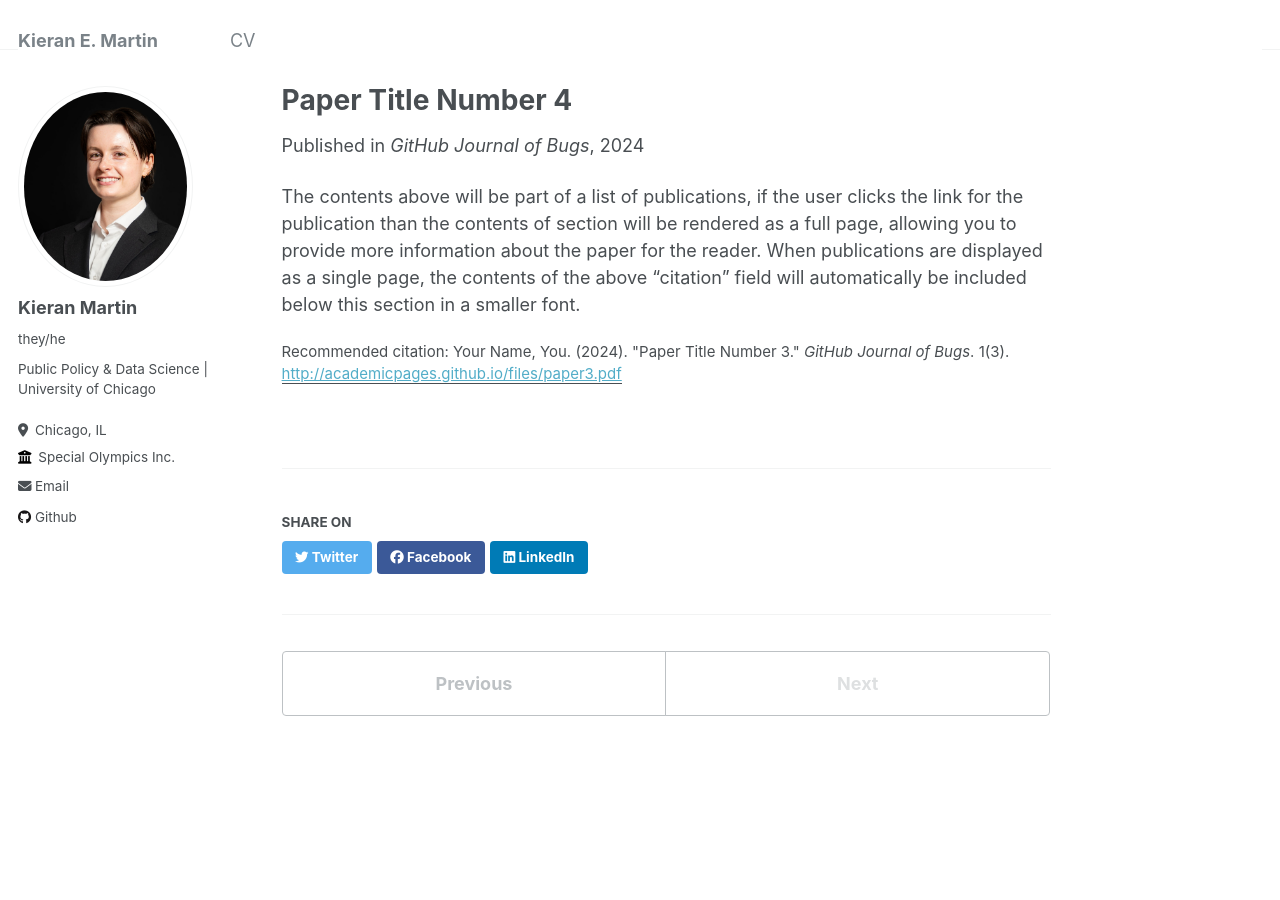
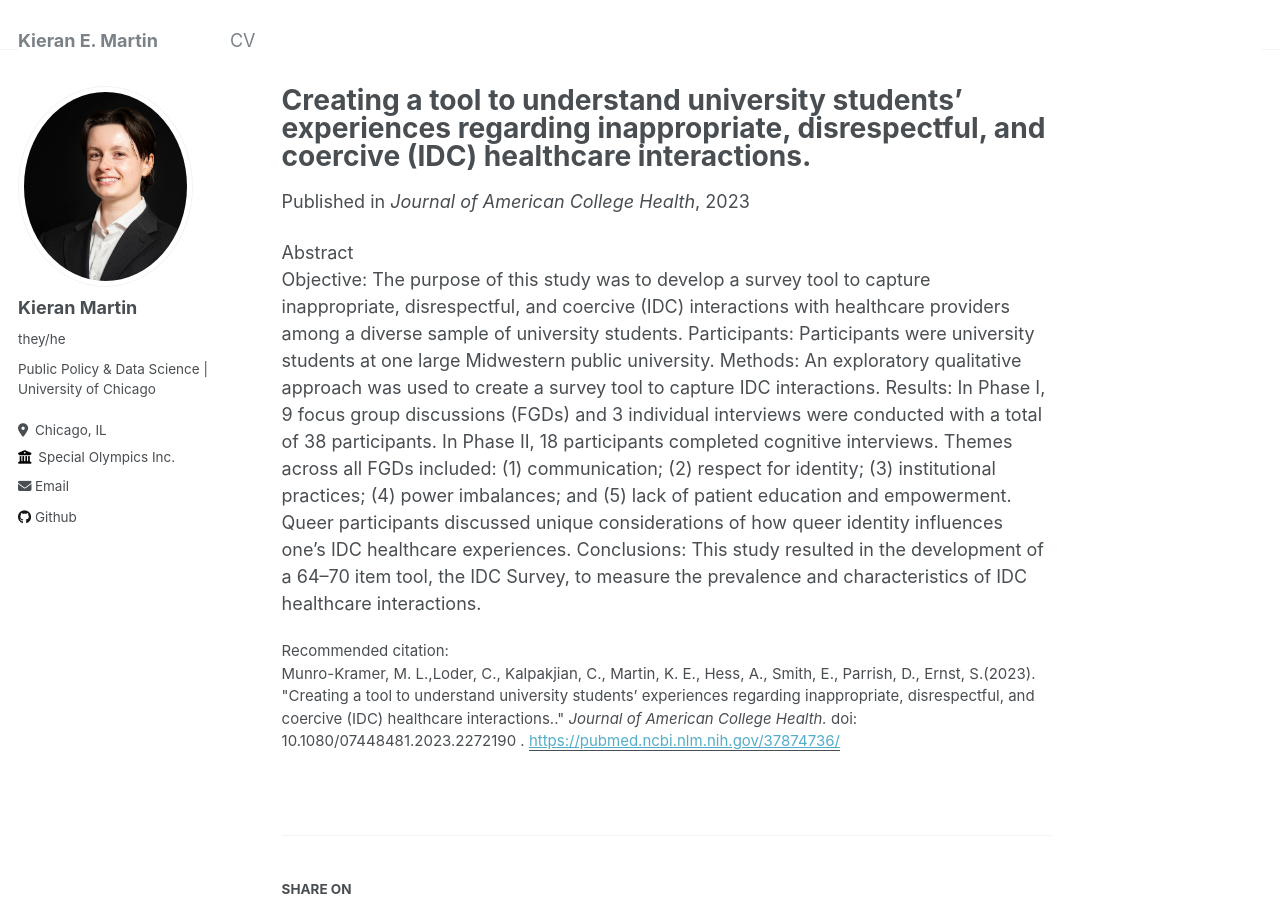
Before and after one commit to martinke11/martinke11.github.io, a Jekyll site: the page built from _publications/2024-02-17-paper-title-number-4.md, in a window 1280 px wide and 900 px high. Built offline with Jekyll 4.4.1, drawn with Linux system fonts in a browser that asks for light colours.

Commit message:
Update 2024-02-17-paper-title-number-4.md

```diff
--- a/_publications/2024-02-17-paper-title-number-4.md
+++ b/_publications/2024-02-17-paper-title-number-4.md
@@ -1,12 +1,12 @@
 ---
-title: "Paper Title Number 4"
+title: "Creating a tool to understand university students’ experiences regarding inappropriate, disrespectful, and coercive (IDC) healthcare interactions."
 collection: publications
-permalink: /publication/2024-02-17-paper-title-number-4
-excerpt: 'This paper is about fixing template issue #693.'
-date: 2024-02-17
-venue: 'GitHub Journal of Bugs'
-paperurl: 'http://academicpages.github.io/files/paper3.pdf'
-citation: 'Your Name, You. (2024). &quot;Paper Title Number 3.&quot; <i>GitHub Journal of Bugs</i>. 1(3).'
+permalink: /publication/2009-10-01-paper-title-number-1
+excerpt: ''
+date: 2023-10-24
+venue: 'Journal of American College Health'
+paperurl: 'https://pubmed.ncbi.nlm.nih.gov/37874736/'
+citation: '<br>Munro-Kramer, M. L.,Loder, C., Kalpakjian, C., Martin, K. E., Hess, A., Smith, E., Parrish, D., Ernst, S.(2023). &quot;Creating a tool to understand university students’ experiences regarding inappropriate, disrespectful, and coercive (IDC) healthcare interactions..&quot; <i>Journal of American College Health.</i> doi: 10.1080/07448481.2023.2272190 .'
 ---
 
-The contents above will be part of a list of publications, if the user clicks the link for the publication than the contents of section will be rendered as a full page, allowing you to provide more information about the paper for the reader. When publications are displayed as a single page, the contents of the above "citation" field will automatically be included below this section in a smaller font.
+Abstract<br>Objective: The purpose of this study was to develop a survey tool to capture inappropriate, disrespectful, and coercive (IDC) interactions with healthcare providers among a diverse sample of university students. Participants: Participants were university students at one large Midwestern public university. Methods: An exploratory qualitative approach was used to create a survey tool to capture IDC interactions. Results: In Phase I, 9 focus group discussions (FGDs) and 3 individual interviews were conducted with a total of 38 participants. In Phase II, 18 participants completed cognitive interviews. Themes across all FGDs included: (1) communication; (2) respect for identity; (3) institutional practices; (4) power imbalances; and (5) lack of patient education and empowerment. Queer participants discussed unique considerations of how queer identity influences one’s IDC healthcare experiences. Conclusions: This study resulted in the development of a 64–70 item tool, the IDC Survey, to measure the prevalence and characteristics of IDC healthcare interactions.
```
